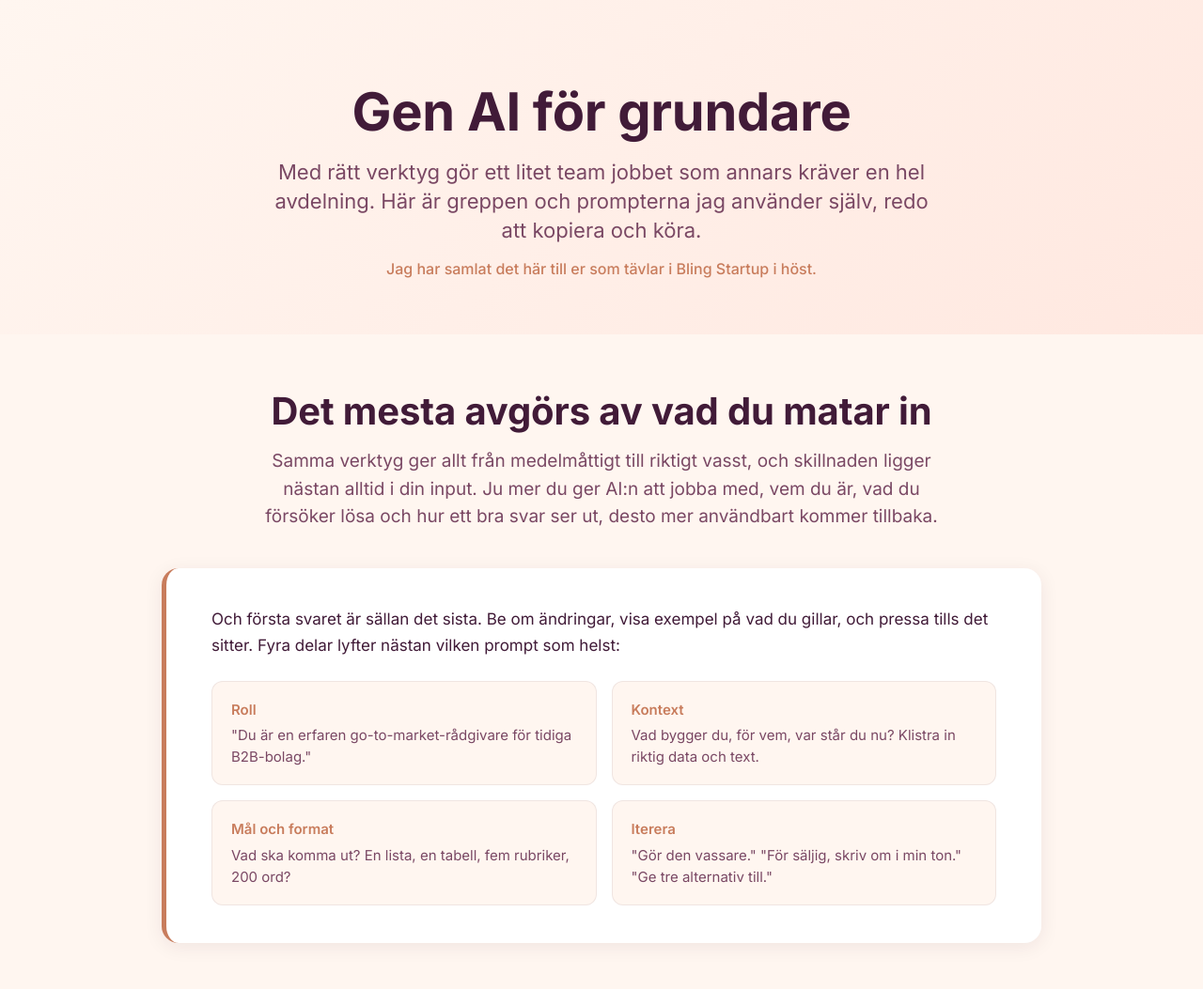
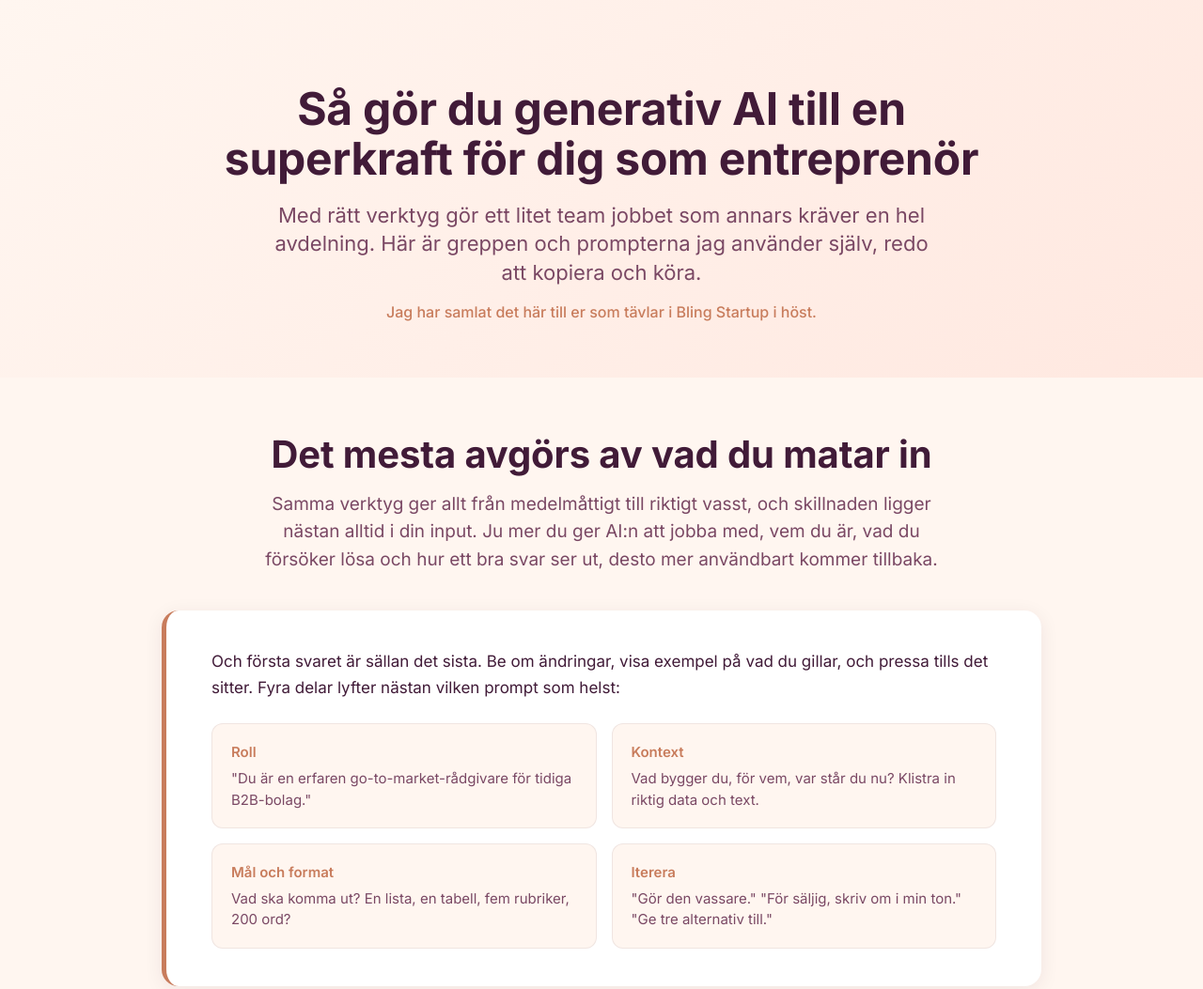
Before and after one commit to paulinamodlitba/ai-for-founders, a plain HTML site: page index.html in a window 1280 px wide. Shown: the top 1053 px of the page at 94% size. Drawn offline with Linux system fonts and the light colour scheme.

Commit message:
Ny rubrik: generativ AI som superkraft för entreprenörer
Co-Authored-By: Claude Opus 4.8 (1M context) <noreply@anthropic.com>

```diff
--- a/index.html
+++ b/index.html
@@ -3,7 +3,7 @@
 <head>
     <meta charset="UTF-8">
     <meta name="viewport" content="width=device-width, initial-scale=1.0">
-    <title>Gen AI för grundare</title>
+    <title>Så gör du generativ AI till en superkraft som entreprenör</title>
     <meta name="description" content="Konkreta sätt att använda generativ AI som grundare: innehåll, infografik, sociala medier, siffror, slides, omvärldsanalys och go-to-market. Med prompter du kan kopiera rakt av och steg-för-steg-guider.">
     <link rel="preconnect" href="https://fonts.googleapis.com">
     <link rel="preconnect" href="https://fonts.gstatic.com" crossorigin>
@@ -29,9 +29,9 @@
         }
 
         .hero h1 {
-            font-size: 56px;
+            font-size: 48px;
             font-weight: 700;
-            line-height: 1.07;
+            line-height: 1.1;
             letter-spacing: -0.005em;
             margin-bottom: 18px;
             color: #411B38;
@@ -365,7 +365,7 @@
 </head>
 <body>
     <div class="hero">
-        <h1>Gen AI för grundare</h1>
+        <h1>Så gör du generativ AI till en superkraft för dig som entreprenör</h1>
         <p class="subtitle">Med rätt verktyg gör ett litet team jobbet som annars kräver en hel avdelning. Här är greppen och prompterna jag använder själv, redo att kopiera och köra.</p>
         <p class="bling-note">Jag har samlat det här till er som tävlar i Bling Startup i höst.</p>
     </div>
```
